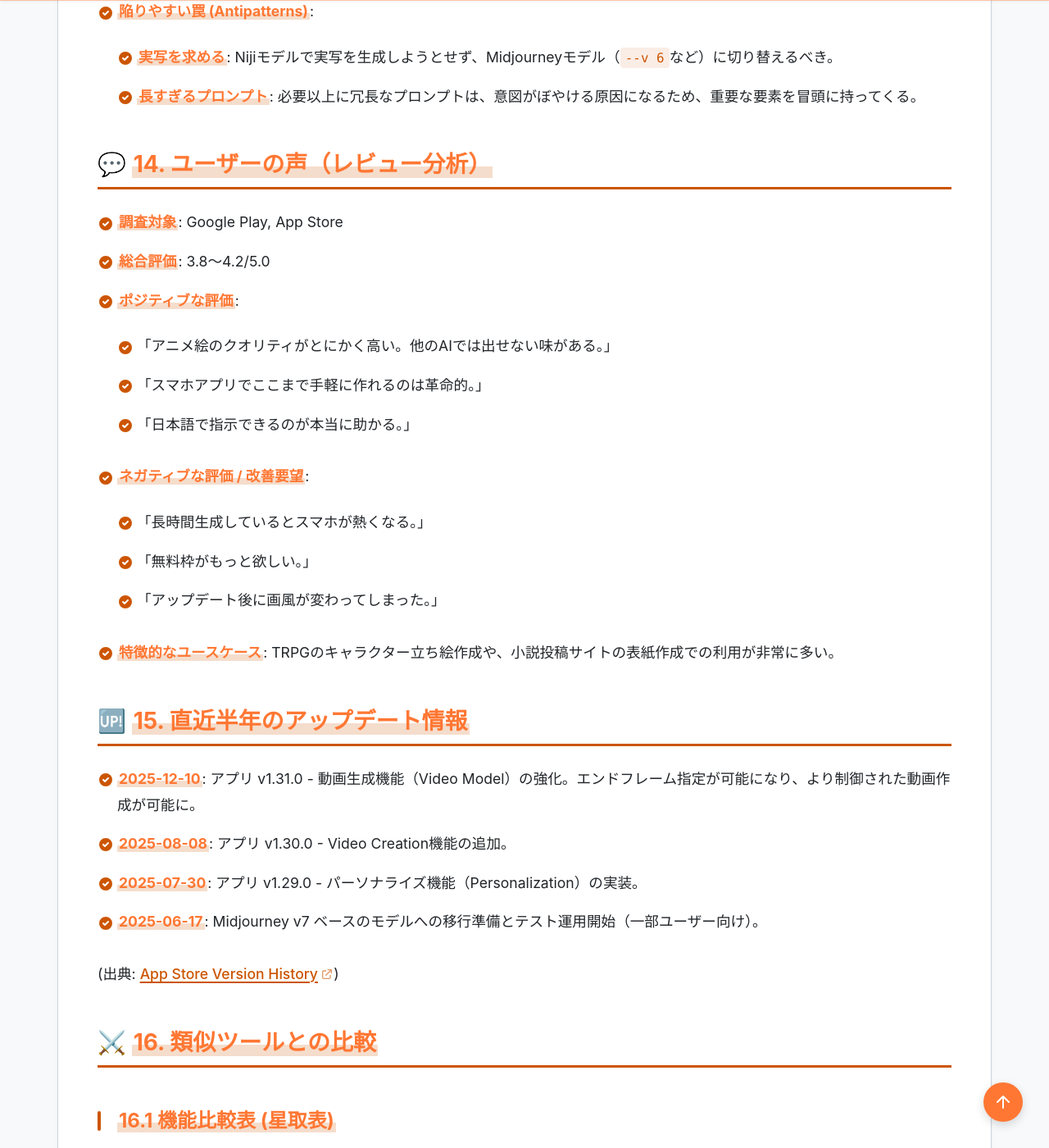
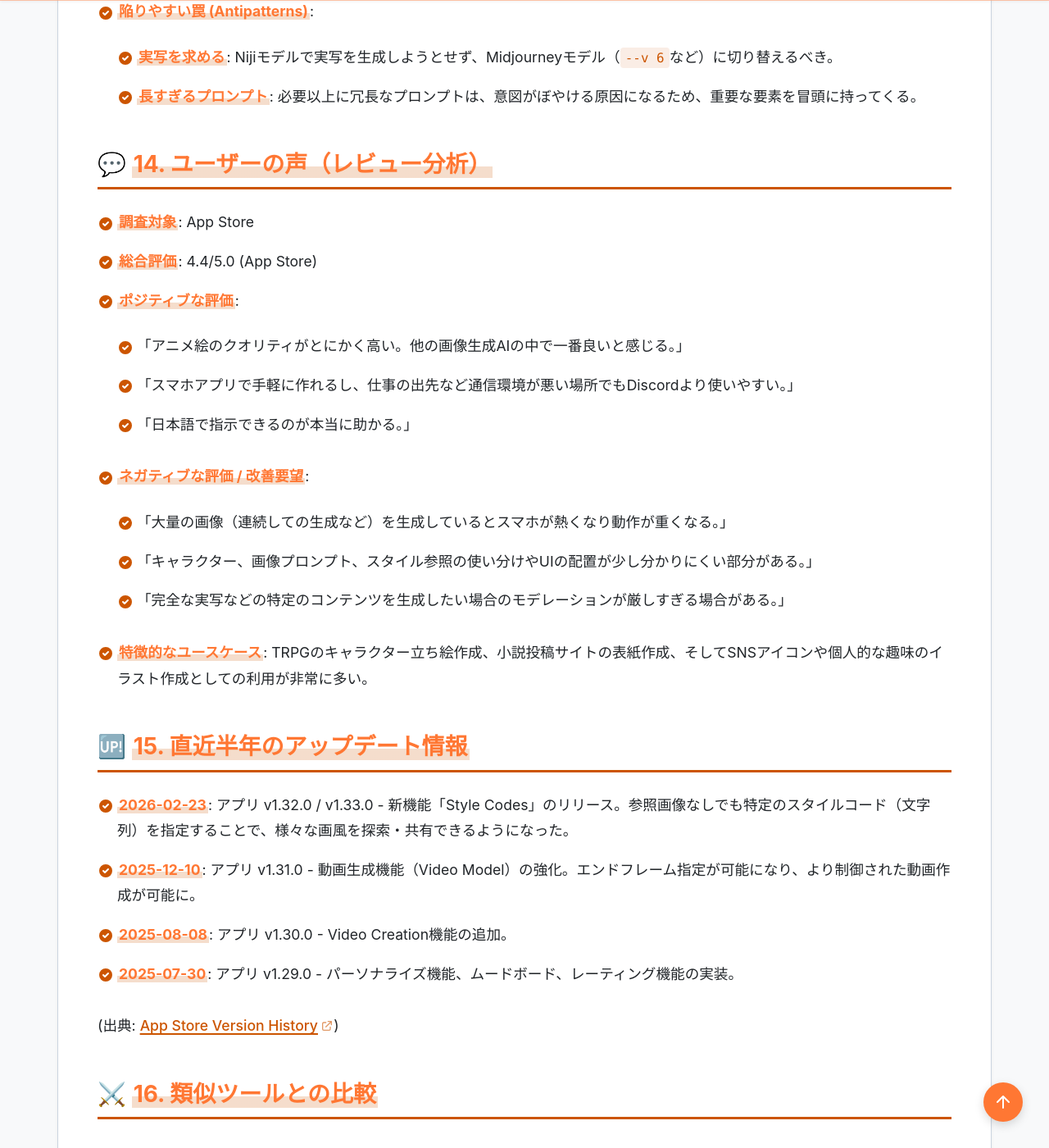
Before and after one commit to aegisfleet/tool-survey-report, a Jekyll site: the page built from _reports/nijijourney.md, in a window 1280 px wide and 1400 px high, scrolled down 8763 px. Shown: the whole window at 82% size. Built offline with Jekyll 4.4.1, drawn with Linux system fonts in a browser that asks for light colours; some of the changed text lies outside the part shown.

Commit message:
docs: update Niji Journey report with latest information (#923)
- Update `last_updated` to 2026-03-11 and maintain formatting guidelines.
- Align `tags` (SaaS, 生成AI, AI) and `category` (生成AI) to standard vocabulary.
- Clean up `relationships` to ensure bidirectional consistency by keeping only Stable Diffusion.
- Perform link checks and update App Store user reviews and latest updates.
- Remove broken Google Play store link and update help docs links.

Co-authored-by: google-labs-jules[bot] <161369871+google-labs-jules[bot]@users.noreply.github.com>

```diff
--- a/_reports/nijijourney.md
+++ b/_reports/nijijourney.md
@@ -25,7 +24,7 @@ quick_summary:
     - "イラストレーター"
     - "アニメファン"
     - "ゲーム開発者"
-  latest_highlight: "2025年12月に動画生成機能の強化（エンドフレーム指定）を実施"
+  latest_highlight: "2026年2月に「Style Codes（参照画像なしでのスタイル指定）」機能を追加"
   update_frequency: "高"
 
 # 【ツール評価】100点満点、基準点70点からの加減算方式
@@ -66,8 +63,8 @@ relationships:
 * **公式サイト**: [https://nijijourney.com/](https://nijijourney.com/)
 * **関連リンク**:
   * ドキュメント: [https://nijijourney.com/help-center](https://nijijourney.com/help-center)
-  * レビューサイト: [Google Play](https://play.google.com/store/apps/details?id=com.spellbrush.nijijourney) | [App Store](https://apps.apple.com/us/app/niji-journey-ai-anime-art/id6446376937)
-* **カテゴリ**: 画像生成AI
+  * レビューサイト: [App Store](https://apps.apple.com/us/app/niji-journey-ai-anime-art/id6446376937)
+* **カテゴリ**: 生成AI
 * **概要**: Midjourneyの強力な生成能力をベースに、Spellbrushがアニメ・マンガ・ゲームのスタイルに特化させて調整した画像生成AI。Discordおよび専用のモバイルアプリから利用可能で、高品質なアニメ風イラストを簡単に生成できる。
 
 ## **2. 目的と主な利用シーン**
@@ -144,9 +141,9 @@ relationships:
 
 ## **9. サポート体制**
 
-* **ドキュメント**: 公式ドキュメントおよびMidjourneyのドキュメントが利用可能。
-* **コミュニティ**: 公式Discordサーバーが非常に活発で、日本語チャンネルも存在し、ノウハウ共有が盛ん。
-* **公式サポート**: メールおよびDiscord経由でのサポートに対応。
+* **ドキュメント**: [公式ヘルプセンター](https://nijijourney.com/help-center)にてFAQや基本的な使い方がまとめられている。Midjourneyのドキュメントも併用可能。
+* **コミュニティ**: [公式Discordサーバー](https://nijijourney.com/ja/)が非常に活発で、日本語チャンネルも存在し、ノウハウ共有が盛ん。
+* **公式サポート**: メール（support@nijijourney.com）およびDiscord経由でのサポートに対応。日本語での問い合わせも可能。
 
 ## **10. エコシステムと連携**
 
@@ -190,24 +187,24 @@ relationships:
 
 ## **14. ユーザーの声（レビュー分析）**
 
-* **調査対象**: Google Play, App Store
-* **総合評価**: 3.8〜4.2/5.0
+* **調査対象**: App Store
+* **総合評価**: 4.4/5.0 (App Store)
 * **ポジティブな評価**:
-  * 「アニメ絵のクオリティがとにかく高い。他のAIでは出せない味がある。」
-  * 「スマホアプリでここまで手軽に作れるのは革命的。」
+  * 「アニメ絵のクオリティがとにかく高い。他の画像生成AIの中で一番良いと感じる。」
+  * 「スマホアプリで手軽に作れるし、仕事の出先など通信環境が悪い場所でもDiscordより使いやすい。」
   * 「日本語で指示できるのが本当に助かる。」
 * **ネガティブな評価 / 改善要望**:
-  * 「長時間生成しているとスマホが熱くなる。」
-  * 「無料枠がもっと欲しい。」
-  * 「アップデート後に画風が変わってしまった。」
-* **特徴的なユースケース**: TRPGのキャラクター立ち絵作成や、小説投稿サイトの表紙作成での利用が非常に多い。
+  * 「大量の画像（連続しての生成など）を生成しているとスマホが熱くなり動作が重くなる。」
+  * 「キャラクター、画像プロンプト、スタイル参照の使い分けやUIの配置が少し分かりにくい部分がある。」
+  * 「完全な実写などの特定のコンテンツを生成したい場合のモデレーションが厳しすぎる場合がある。」
+* **特徴的なユースケース**: TRPGのキャラクター立ち絵作成、小説投稿サイトの表紙作成、そしてSNSアイコンや個人的な趣味のイラスト作成としての利用が非常に多い。
 
 ## **15. 直近半年のアップデート情報**
 
+* **2026-02-23**: アプリ v1.32.0 / v1.33.0 - 新機能「Style Codes」のリリース。参照画像なしでも特定のスタイルコード（文字列）を指定することで、様々な画風を探索・共有できるようになった。
 * **2025-12-10**: アプリ v1.31.0 - 動画生成機能（Video Model）の強化。エンドフレーム指定が可能になり、より制御された動画作成が可能に。
 * **2025-08-08**: アプリ v1.30.0 - Video Creation機能の追加。
-* **2025-07-30**: アプリ v1.29.0 - パーソナライズ機能（Personalization）の実装。
-* **2025-06-17**: Midjourney v7 ベースのモデルへの移行準備とテスト運用開始（一部ユーザー向け）。
+* **2025-07-30**: アプリ v1.29.0 - パーソナライズ機能、ムードボード、レーティング機能の実装。
 
 (出典: [App Store Version History](https://apps.apple.com/us/app/niji-journey-ai-anime-art/id6446376937))
 
```
Also changed, not shown: other parts of _reports/nijijourney.md (+2 -5 lines).
